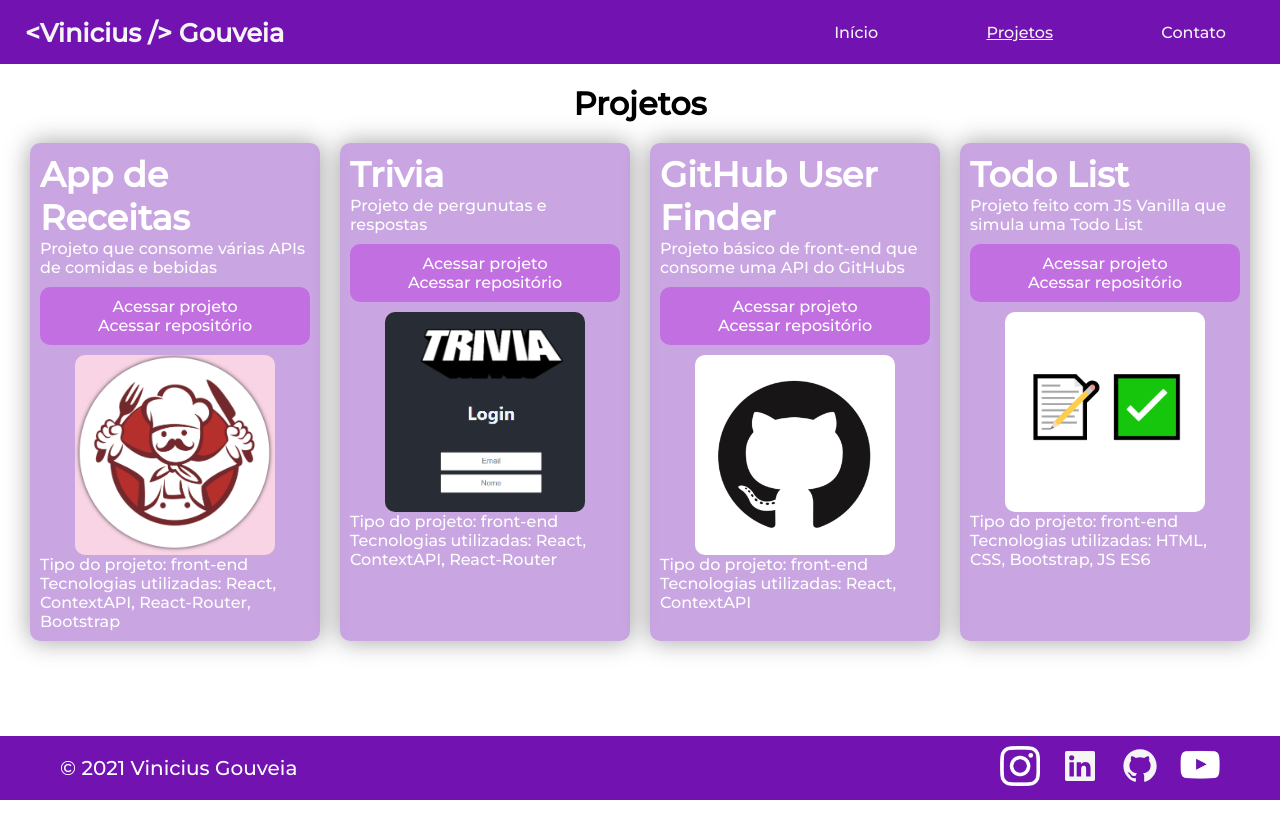
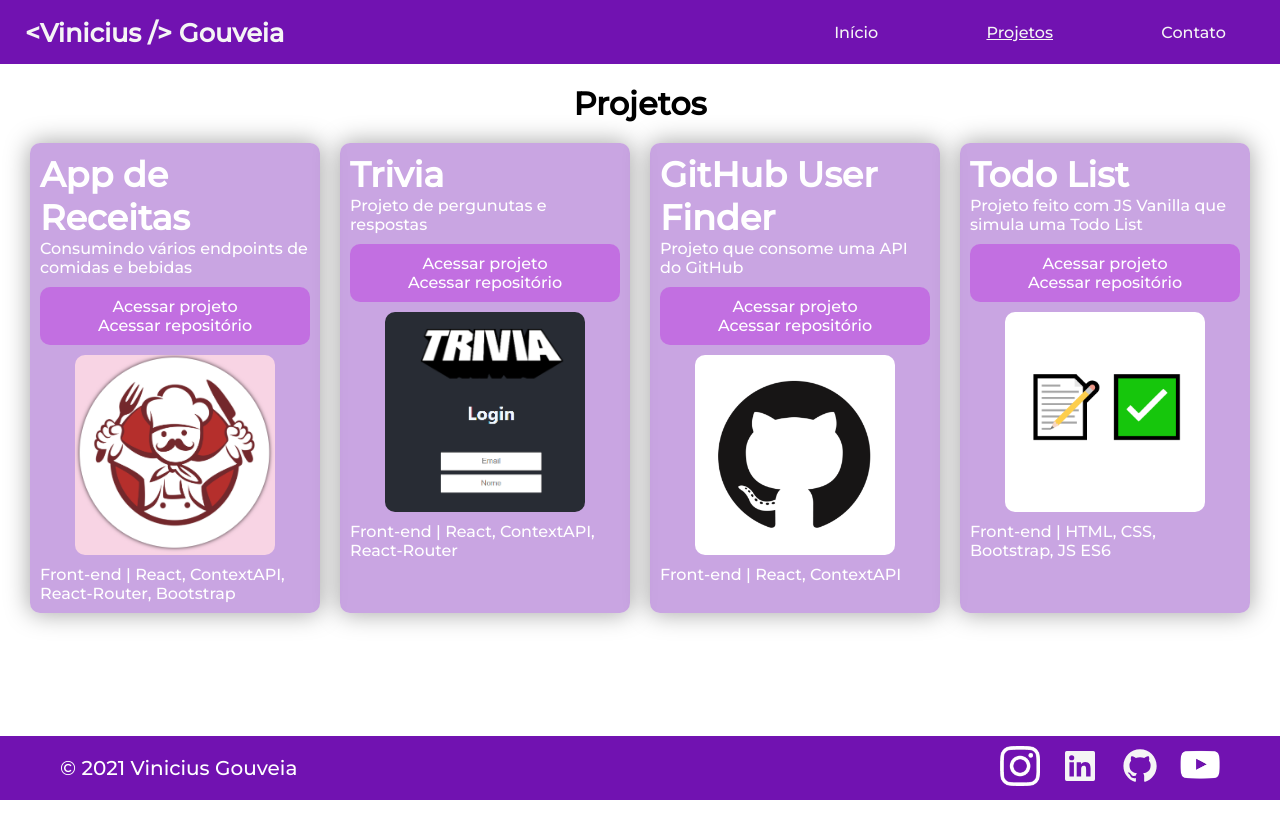
Before and after one commit to vinigofr/vinigofr.github.io, a React (Create React App) app: page / in a window 1280 px wide. Both pictures are taken after a click on the element "Projetos". Shown: the top 838 px of the page. Built offline with nearby package versions, Linux system fonts and the light colour scheme; the HTML template or start-up script is replaced by a standard one.

Commit message:
Adiciona mais estilo aos cards

```diff
--- a/src/Components/Projects.jsx
+++ b/src/Components/Projects.jsx
@@ -21,10 +21,7 @@ function Projects() {
               <div className="project-image-container">
                 <img src={project.image} alt="Imagem do projeto" className="project-card-image" />
               </div>
-              <p>Tipo do projeto: {`${project.type}`}</p>
-              <p>
-                Tecnologias utilizadas: {`${project.technologies.join(", ")}`}
-              </p>
+              <p>{`${project.type} | ${project.technologies.join(", ")}`}</p>
             </div>
           ))}
         </div>
--- a/src/Helpers/allProject.js
+++ b/src/Helpers/allProject.js
@@ -7,9 +7,9 @@ const allProjects = [
   {
     id: 1,
     name: 'App de Receitas',
-    description: 'Projeto que consome várias APIs de comidas e bebidas',
+    description: 'Consumindo vários endpoints de comidas e bebidas',
     image: recipesApp,
-    type: 'front-end',
+    type: 'Front-end',
     technologies: ['React', 'ContextAPI', 'React-Router', 'Bootstrap'],
     url: 'https://vinigofr.github.io/recipes-app',
     repo: 'https://github.com/vinigofr/recipes-app'
@@ -19,7 +19,7 @@ const allProjects = [
     name: 'Trivia',
     description: 'Projeto de pergunutas e respostas',
     image: trivia,
-    type: 'front-end',
+    type: 'Front-end',
     technologies: ['React', 'ContextAPI', 'React-Router'],
     url: 'https://vinigofr.github.io/trivia-project',
     repo: 'https://github.com/vinigofr/trivia-project'
@@ -27,9 +27,9 @@ const allProjects = [
   {
     id: 3,
     name: 'GitHub User Finder',
-    description: "Projeto básico de front-end que consome uma API do GitHubs",
+    description: "Projeto que consome uma API do GitHub",
     image: ghUserFinder,
-    type: 'front-end',
+    type: 'Front-end',
     technologies: ['React', 'ContextAPI'],
     url: 'https://vinigofr.github.io/github-user-finder',
     repo: 'https://github.com/vinigofr/github-user-finder'
@@ -39,7 +39,7 @@ const allProjects = [
     name: 'Todo List',
     description: "Projeto feito com JS Vanilla que simula uma Todo List",
     image: todoList,
-    type: 'front-end',
+    type: 'Front-end',
     technologies: ['HTML', 'CSS', 'Bootstrap', 'JS ES6'],
     url: 'https://vinigofr.github.io/todo-list',
     repo: 'https://github.com/vinigofr/todo-list'
--- a/src/Styles/general-style.css
+++ b/src/Styles/general-style.css
@@ -57,6 +57,11 @@
 .access-links a:hover {
   text-shadow: white 0 0 10px;
   transition: 255ms;
+  transform: scale(1.05);
+}
+
+.access-links a:not(:hover) {
+  transition: 255ms;
 }
 
 @media screen and (min-width: 769px) {
@@ -108,6 +113,7 @@
   .project-image-container {
     display: flex;
     justify-content: center;
+    margin: 10px;
   }
 
   .project-card-image {
@@ -176,8 +182,6 @@
   .contact-section {
     display: flex;
     padding-top: 20px;
-    /* align-items: center; */
-    /* justify-content: center; */
     justify-content: space-evenly;
   }
 
@@ -187,8 +191,6 @@
     align-items: center;
     padding: 30px 30px;
     margin: 0px 20px;
-    /* width: 100vh; */
-    /* width: 50%; */
   }
 
   .contact-input {
```
